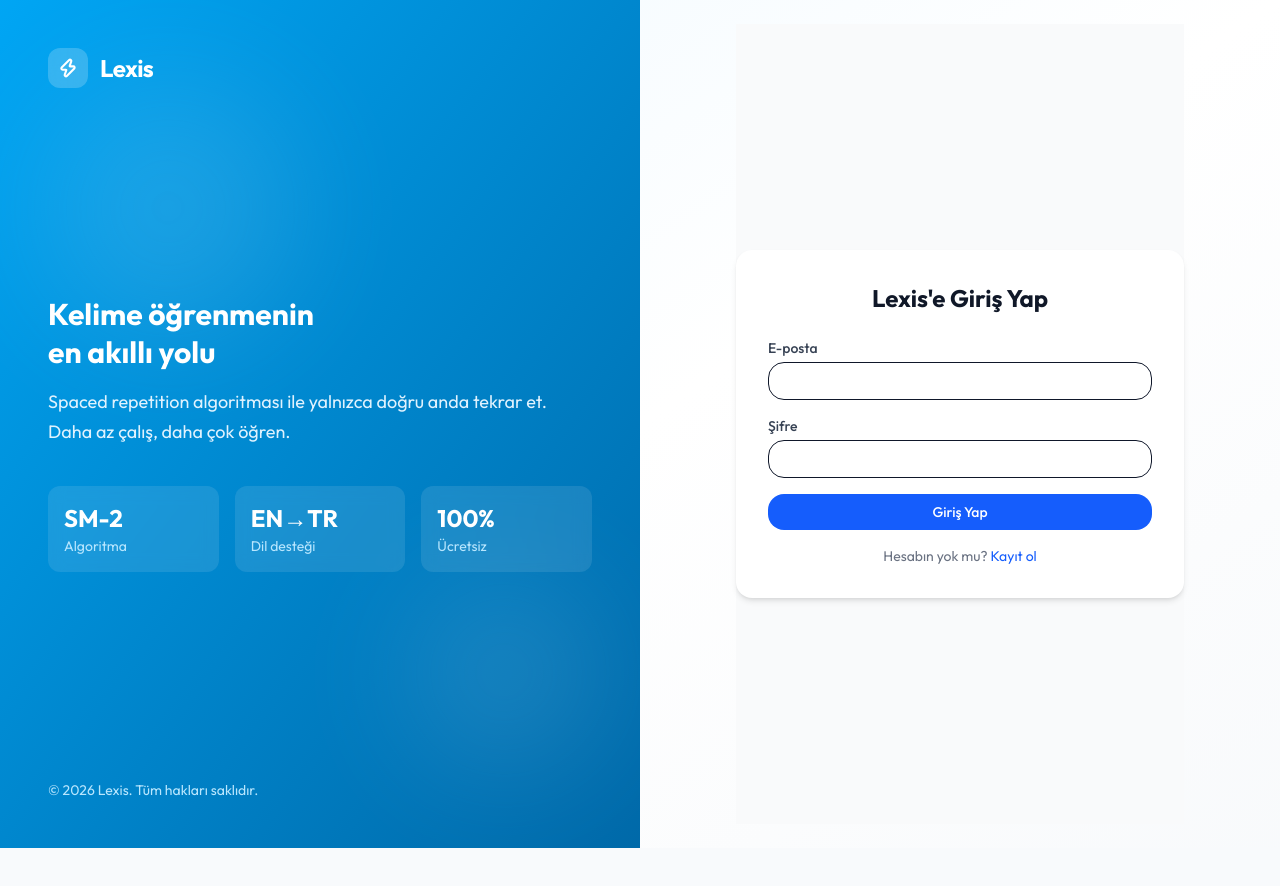
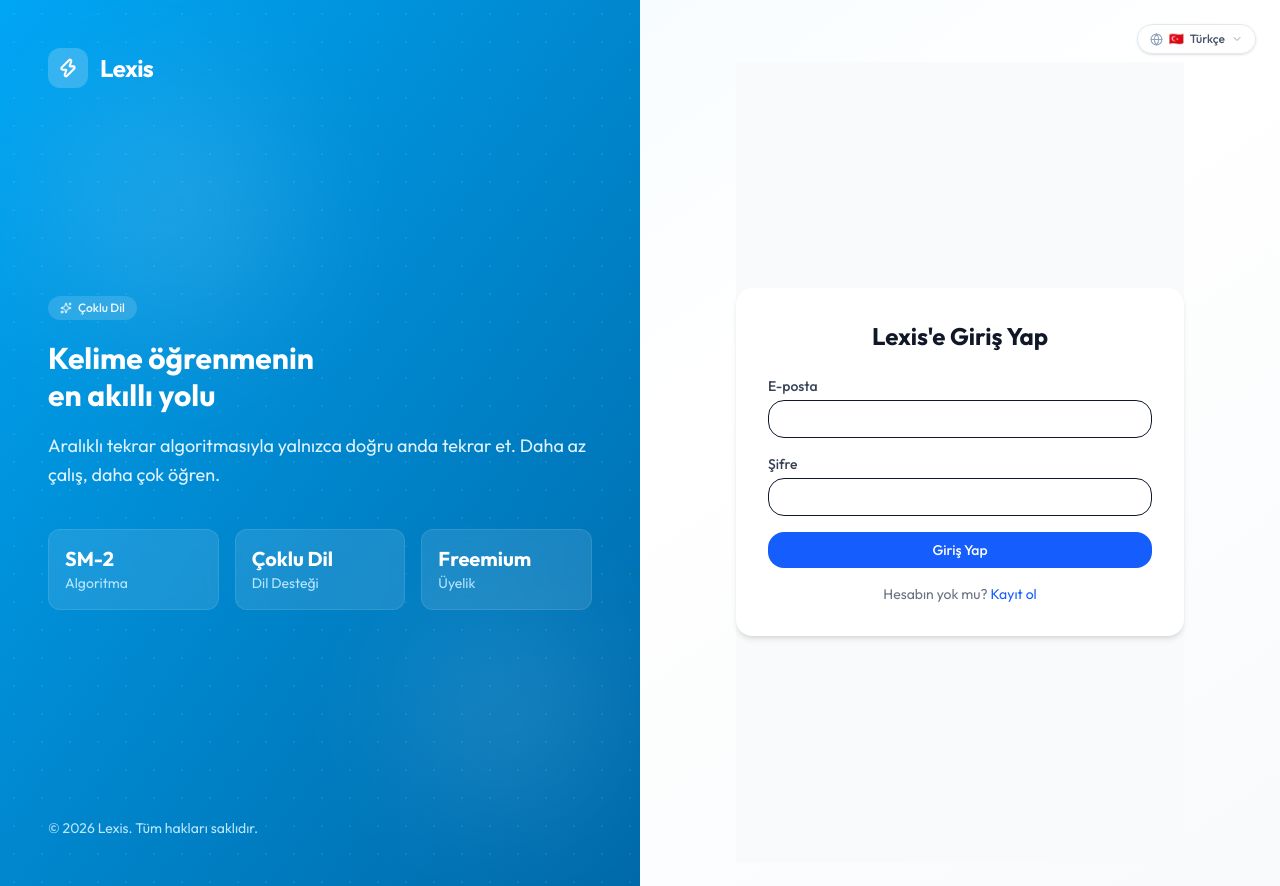
Before and after one commit to abtaylan/lexis, a Next.js app in the folder web/: page /login in a window 1280 px wide. Before the commit the page ends 848 px from the top, so only its background shows below. Built offline with nearby package versions, Linux system fonts and the light colour scheme.

Commit message:
Add language switcher component to auth layout

```diff
--- a/web/src/app/(auth)/layout.tsx
+++ b/web/src/app/(auth)/layout.tsx
@@ -1,12 +1,62 @@
 'use client';
 
-import { useEffect } from 'react';
+import { useEffect, useState, useRef } from 'react';
 import { useRouter } from 'next/navigation';
-import { Zap } from 'lucide-react';
+import { Zap, Globe, ChevronDown, Sparkles } from 'lucide-react';
 import { useAuth } from '@/store/auth';
+import { useLocale, LOCALE_META } from '@/lib/i18n';
+
+function LanguageSwitcher() {
+  const { locale, setLocale, t } = useLocale();
+  const [open, setOpen] = useState(false);
+  const ref = useRef<HTMLDivElement>(null);
+  const current = LOCALE_META.find((l) => l.code === locale) ?? LOCALE_META[0];
+
+  useEffect(() => {
+    const onClick = (e: MouseEvent) => {
+      if (ref.current && !ref.current.contains(e.target as Node)) setOpen(false);
+    };
+    document.addEventListener('mousedown', onClick);
+    return () => document.removeEventListener('mousedown', onClick);
+  }, []);
+
+  return (
+    <div ref={ref} className="relative">
+      <button
+        type="button"
+        onClick={() => setOpen((o) => !o)}
+        title={t('interfaceLanguageLabel')}
+        className="flex items-center gap-1.5 rounded-full bg-white/90 backdrop-blur-sm border border-slate-200 shadow-sm px-3 py-1.5 text-xs font-medium text-slate-600 hover:bg-white hover:border-slate-300 transition-colors"
+      >
+        <Globe size={13} className="text-slate-400" />
+        <span>{current.flag}</span>
+        <span>{current.label}</span>
+        <ChevronDown size={12} className={`text-slate-400 transition-transform ${open ? 'rotate-180' : ''}`} />
+      </button>
+      {open && (
+        <div className="absolute right-0 mt-2 w-44 max-h-72 overflow-y-auto bg-white rounded-xl border border-slate-100 shadow-lg py-1.5 z-50">
+          {LOCALE_META.map((l) => (
+            <button
+              key={l.code}
+              type="button"
+              onClick={() => { setLocale(l.code); setOpen(false); }}
+              className={`w-full flex items-center gap-2 px-3 py-2 text-sm text-left transition-colors ${
+                l.code === locale ? 'bg-sky-50 text-sky-700 font-medium' : 'text-slate-600 hover:bg-slate-50'
+              }`}
+            >
+              <span>{l.flag}</span>
+              <span>{l.label}</span>
+            </button>
+          ))}
+        </div>
+      )}
+    </div>
+  );
+}
 
 export default function AuthLayout({ children }: { children: React.ReactNode }) {
   const { isAuthenticated, isLoading } = useAuth();
+  const { t, dir } = useLocale();
   const router = useRouter();
 
   useEffect(() => {
@@ -24,6 +74,10 @@ export default function AuthLayout({ children }: { children: React.ReactNode })
           <div className="absolute top-20 left-10 w-64 h-64 rounded-full bg-white blur-3xl" />
           <div className="absolute bottom-20 right-10 w-48 h-48 rounded-full bg-white blur-3xl" />
         </div>
+        <div className="absolute inset-0 opacity-[0.07]" style={{
+          backgroundImage: 'radial-gradient(circle, white 1px, transparent 1px)',
+          backgroundSize: '28px 28px',
+        }} />
 
         {/* Logo */}
         <div className="flex items-center gap-3 relative">
@@ -35,23 +89,26 @@ export default function AuthLayout({ children }: { children: React.ReactNode })
 
         {/* Headline */}
         <div className="relative">
+          <div className="inline-flex items-center gap-1.5 bg-white/15 backdrop-blur-sm rounded-full px-3 py-1 text-xs font-medium text-sky-50 mb-5">
+            <Sparkles size={12} />
+            {t('statLanguagesValue')}
+          </div>
           <h2 className="text-3xl font-bold leading-tight mb-4">
-            Kelime öğrenmenin<br />en akıllı yolu
+            {t('brandHeadlineLine1')}<br />{t('brandHeadlineLine2')}
           </h2>
           <p className="text-sky-100 text-lg leading-relaxed">
-            Spaced repetition algoritması ile yalnızca doğru anda tekrar et.
-            Daha az çalış, daha çok öğren.
+            {t('brandSubtitle')}
           </p>
 
           {/* Stats */}
           <div className="mt-10 grid grid-cols-3 gap-4">
             {[
-              { label: 'Algoritma', value: 'SM-2' },
-              { label: 'Dil desteği', value: 'EN→TR' },
-              { label: 'Ücretsiz', value: '100%' },
+              { label: t('statAlgorithmLabel'), value: 'SM-2' },
+              { label: t('statLanguagesLabel'), value: t('statLanguagesValue') },
+              { label: t('statPlanLabel'), value: t('statPlanValue') },
             ].map((s) => (
-              <div key={s.label} className="bg-white/10 rounded-xl p-4 backdrop-blur-sm">
-                <p className="text-2xl font-bold">{s.value}</p>
+              <div key={s.label} className="bg-white/10 rounded-xl p-4 backdrop-blur-sm border border-white/10">
+                <p className="text-xl font-bold leading-tight">{s.value}</p>
                 <p className="text-sky-200 text-sm mt-0.5">{s.label}</p>
               </div>
             ))}
@@ -59,14 +116,19 @@ export default function AuthLayout({ children }: { children: React.ReactNode })
         </div>
 
         <p className="text-sky-200 text-sm relative">
-          © {new Date().getFullYear()} Lexis. Tüm hakları saklıdır.
+          {t('copyrightTpl').replace('{year}', String(new Date().getFullYear()))}
         </p>
       </div>
 
       {/* Right panel — form */}
-      <div className="flex-1 flex items-center justify-center p-6">
-        <div className="w-full max-w-md animate-fade-in">
-          {children}
+      <div className="flex-1 flex flex-col p-6">
+        <div className="flex justify-end mb-4 lg:mb-2">
+          <LanguageSwitcher />
+        </div>
+        <div className="flex-1 flex items-center justify-center">
+          <div className="w-full max-w-md animate-fade-in" dir={dir}>
+            {children}
+          </div>
         </div>
       </div>
     </div>
```
